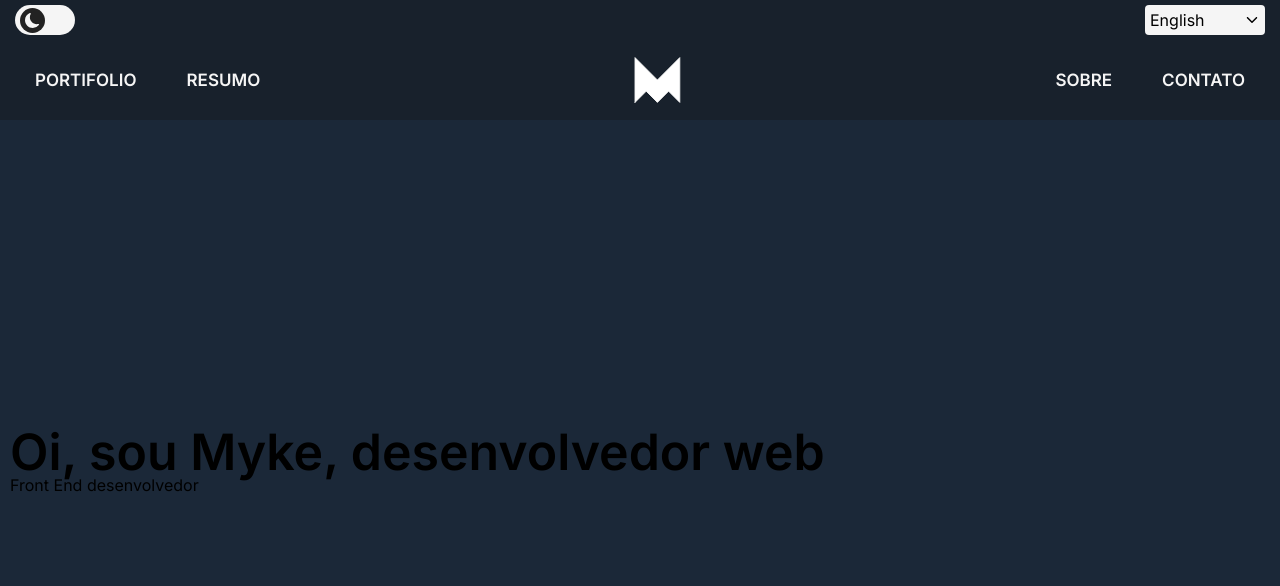
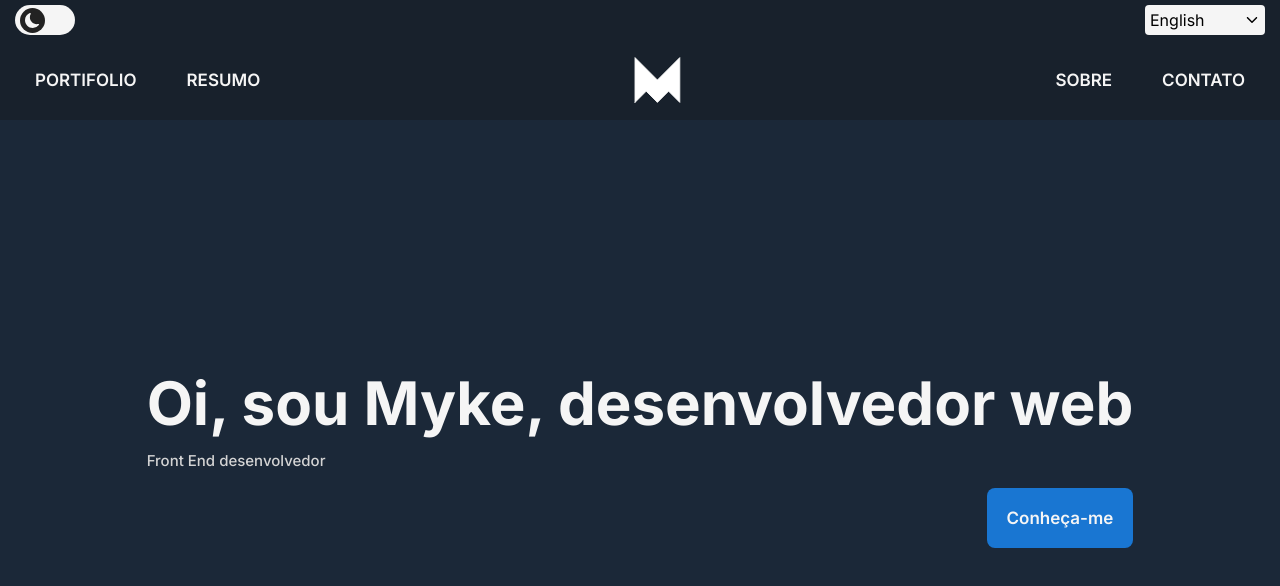
Before and after one commit to myke-vida-de-macedo/portifolio, a React (Create React App) app: page /home in a window 1280 px wide. Shown: the top 586 px of the page. Built offline with nearby package versions, Linux system fonts and the light colour scheme.

Commit message:
feat:home foi colocado uma breve apresentação e um botao para ir para o sobre e animações

```diff
--- a/src/components/Header/components/Button/index.tsx
+++ b/src/components/Header/components/Button/index.tsx
@@ -11,9 +11,21 @@ interface IPropsButton {
     positionChildren?: "top" | "left" | "bottom" |"right" ;
     radius?: "low" | "medium" | "large";
     duration?:number;
+    color?: "blue"
 }
 
-const Button = ( { children, onClick, axle, negative, mediaQuerry, maxWidth, positionChildren, radius, duration }:IPropsButton ) => {
+const Button = ( {
+    children,
+    onClick,
+    axle,
+    negative,
+    mediaQuerry,
+    maxWidth,
+    positionChildren,
+    radius,
+    duration,
+    color
+}:IPropsButton ) => {
 
 
     return (
@@ -30,6 +42,7 @@ const Button = ( { children, onClick, axle, negative, mediaQuerry, maxWidth, pos
             maxWidth={maxWidth}
             positionChildren={positionChildren}
             radius={radius}
+            color={color}
         >
             { children }
         </Styled>
--- a/src/components/Header/components/Button/styled.ts
+++ b/src/components/Header/components/Button/styled.ts
@@ -6,6 +6,7 @@ interface IPropsStyled {
     maxWidth?:boolean;
     positionChildren?: "top" | "left" | "bottom" |"right";
     radius?: "low" | "medium" | "large";
+    color?: "blue"
 }
 
 export const Styled = styled(motion.button)<IPropsStyled>`
@@ -25,7 +26,7 @@ export const Styled = styled(motion.button)<IPropsStyled>`
     justify-content: ${({ positionChildren }) => positionChildren === "left" ? "flex-start" : positionChildren === "right" ? "flex-end" : "center" };
     align-items: ${({ positionChildren }) => positionChildren === "top" ? "flex-start" : positionChildren === "bottom" ? "flex-end" : "center" };
 
-    background-color: transparent;
+    background-color: ${({ color })=> color === "blue" ? "#1976d2" : "transparent"} ;
     color: #F5F5F5;
 
     border-radius: ${({ radius })=> radius === "low" ? "4px" : radius === "medium" ? "8px" : radius === "large" ? "16px" : "4px" };
@@ -36,7 +37,7 @@ export const Styled = styled(motion.button)<IPropsStyled>`
 
 
     :hover{
-        background-color:rgba(2,2,2,0.1);
+        background-color:${({ color })=> color === "blue" ? "#2270bd" : "rgba(2,2,2,0.1)"};
     }
 
     @media(min-width:${({ mediaQuerry })=> mediaQuerry}){
--- a/src/components/Header/index.tsx
+++ b/src/components/Header/index.tsx
@@ -21,14 +21,14 @@ const Header = () => {
 
     return (
         <Styled>
-            <Limiter>
+            <Limiter layoutPosition="rowExtremity">
                 <Switch onChange={()=> {}}/>
                 <Select
                     arrayOptions={["English", "Português"]}
                     onClick={()=>{}}
                 />
             </Limiter>
-            <Limiter>
+            <Limiter layoutPosition="rowExtremity">
                 <Nav
                     firstAxle="x"
                     secondAxle="x"
--- a/src/components/Limiter/index.tsx
+++ b/src/components/Limiter/index.tsx
@@ -3,12 +3,13 @@ import { Styled } from "./style"
 
 interface IPropsLimiter {
     children:ReactNode;
+    layoutPosition?: "rowCenter" | "rowExtremity" | "columnCenter" | "columnExtremity";
 }
 
-const Limiter = ( { children }:IPropsLimiter ) => {
+const Limiter = ( { children, layoutPosition }:IPropsLimiter ) => {
 
     return(
-        <Styled>
+        <Styled layoutPosition={layoutPosition}>
             { children }
         </Styled>
     )
--- a/src/components/Limiter/style.ts
+++ b/src/components/Limiter/style.ts
@@ -1,6 +1,10 @@
 import styled from "styled-components"
 
-export const Styled = styled.div`
+interface IPropsStyled {
+    layoutPosition?: "rowCenter" | "rowExtremity" | "columnCenter" | "columnExtremity";
+}
+
+export const Styled = styled.div<IPropsStyled>`
     box-sizing: border-box;
 
     width: 100%;
@@ -8,6 +12,12 @@ export const Styled = styled.div`
     height: 100%;
 
     display: flex;
-    justify-content: space-between;
+    flex-direction: ${({ layoutPosition }) => layoutPosition === "rowCenter" || layoutPosition === "rowExtremity" ? "row" : "column" };
+    justify-content:
+        ${({ layoutPosition }) =>
+            layoutPosition === "rowCenter" || layoutPosition === "columnCenter" ? "center"
+                :
+            "space-between"
+            };
     align-items: center;
 `
--- a/src/pages/Home/components/Block/index.tsx
+++ b/src/pages/Home/components/Block/index.tsx
@@ -8,7 +8,11 @@ interface IPropsBLock {
 const Block = ( { children }:IPropsBLock ) => {
 
     return (
-        <Styled>
+        <Styled
+            initial={{ x:"-40%" }}
+            animate={{ x: "0%" }}
+            transition={{ type: "spring", duration: 1.5 }}
+        >
             { children }
         </Styled>
     )
--- a/src/pages/Home/components/Text/index.tsx
+++ b/src/pages/Home/components/Text/index.tsx
@@ -1,11 +1,22 @@
+import Button from "../../../../components/Header/components/Button"
 import { Styled } from "./style"
 
 const Text = () => {
 
     return (
         <Styled>
-            <h1 className="text__title">Oi, sou Myke, desenvolvedor web</h1>
-            <span className="text__description">Front End desenvolvedor</span>
+            <p className="text__title">Oi, sou Myke, desenvolvedor web</p>
+            <p className="text__description">Front End desenvolvedor</p>
+            <Button
+                    axle="x"
+                    negative="500%"
+                    onClick={()=>{}}
+                    radius="medium"
+                    duration={0.8}
+                    color="blue"
+            >
+                Conheça-me
+            </Button>
         </Styled>
     )
 }
--- a/src/pages/Home/components/Text/style.ts
+++ b/src/pages/Home/components/Text/style.ts
@@ -4,13 +4,58 @@ import { motion } from "framer-motion"
 export const Styled = styled(motion.figure)`
     box-sizing: border-box;
 
+    display: flex;
+    flex-direction: column;
+    align-items: center;
+
+    width: auto;
+    height: auto;
+
+    margin: 10px;
+
     .text__title{
 
-        font-size: 50px;
-        font-weight: 600;
+        font-size: 35px;
+        font-weight: 700;
+
+        color: #F5F5F5;
+
+        margin: 10px 0px;
+
+        @media(min-width:420px){
+
+            font-size: 40px;
+            font-weight: 700;
+        }
+
+        @media(min-width:520px){
+
+            font-size: 50px;
+            font-weight: 700;
+        }
+
+        @media(min-width:620px){
+
+            font-size: 60px;
+            font-weight: 700;
+        }
     }
 
     .text__description{
 
+        font-size: 15px;
+        font-weight: 500;
+
+        color: #d4d4d4;
+
+        margin: 10px 0px;
+
+        align-self: flex-start;
+    }
+
+    button{
+        margin: 10px 0px;
+
+        align-self: flex-end;
     }
 `
--- a/src/pages/Home/index.tsx
+++ b/src/pages/Home/index.tsx
@@ -10,7 +10,7 @@ const Home = () => {
         <HomeStyled>
             <Header/>
             <Block>
-                <Limiter>
+                <Limiter layoutPosition="columnCenter">
                     <Text/>
                 </Limiter>
             </Block>
```
